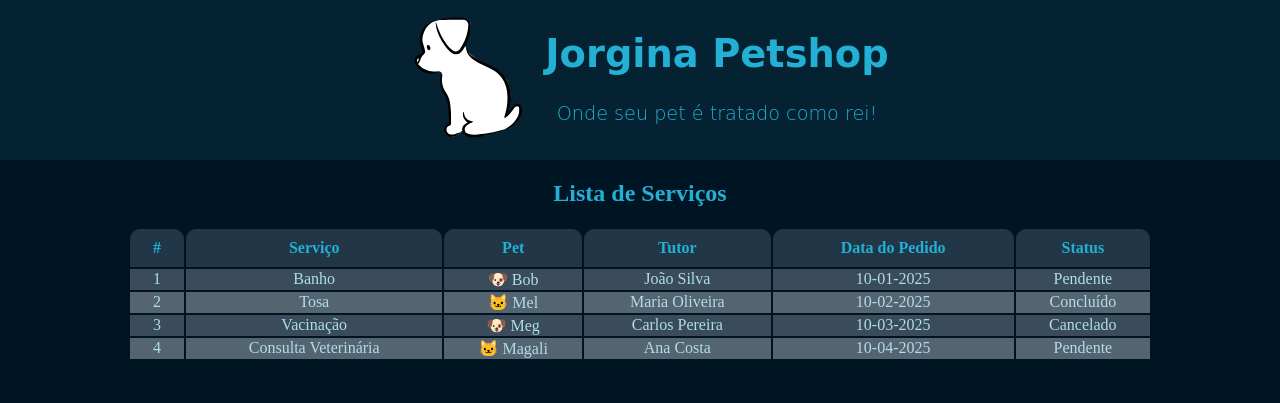
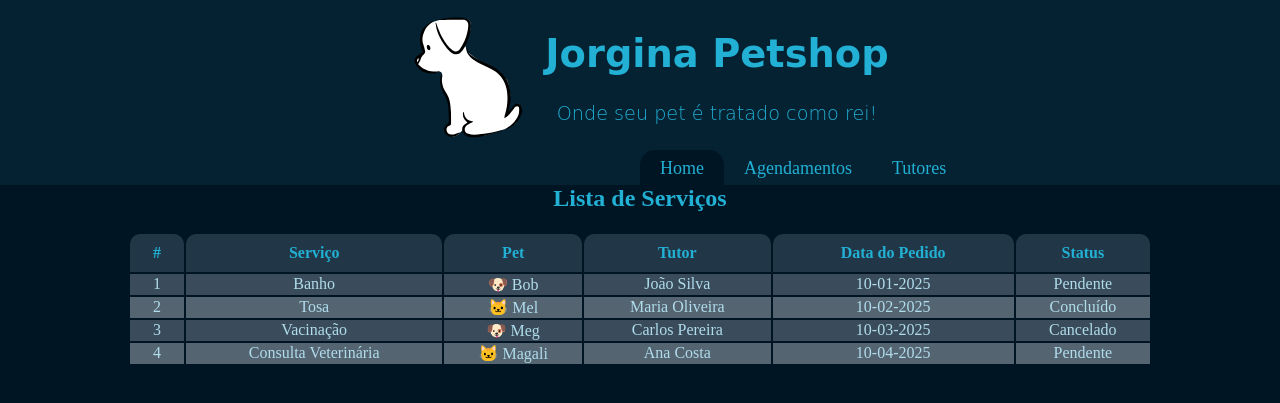
Before and after one commit to Ryushuke/CC-Petshop, a PHP site: page / in a window 1280 px wide. Shown: the top 403 px of the page. Run offline with PHP 8.4, Linux system fonts and the light colour scheme; some web fonts are replaced.

Commit message:
feature: Barra de navegação.

```diff
--- a/css/style.css
+++ b/css/style.css
@@ -96,6 +96,55 @@
 	height: 2em;
 }
 
+.navbar
+{
+	width: 100%;
+	background-color: var(--surface-tonal-a0);
+	float: left;
+	height: 35px;
+}
+
+.navbar ul
+{
+	list-style-type: none;
+	margin: 0 0 0 50%;
+	padding: 0;
+}
+
+.navbar ul li
+{
+	display: inline;
+	float: left;
+}
+
+.navbar ul li a
+{
+	display: block;
+	padding: 8px 20px;
+	color: var(--primary-a0);
+	text-decoration: none;
+	font-size: large;
+	border-radius: 15px 15px 0 0;
+}
+
+.navbar ul li a:hover
+{
+	background-color: var(--primary-a40);
+	color: var(--surface-a10);
+}
+
+.navbar a.active
+{
+	background-color: var(--surface-a0);
+	height: 35px;
+}
+
+.navbar a.active:hover
+{
+	background-color: var(--surface-a0);
+	color: var(--primary-a0);
+}
+
 body
 {
 	margin: 0;
--- a/view/header.php
+++ b/view/header.php
@@ -4,4 +4,7 @@
 		<h1>Jorgina Petshop</h1>
 		<p>Onde seu pet é tratado como rei!</p>
 	</span>
+	<?php
+	include_once "view/navbar.php";
+	?>
 </div>
--- /dev/null
+++ b/view/navbar.php
@@ -0,0 +1,7 @@
+<div class="navbar">
+	<ul>
+		<li><a href="index.php?nav=home" <?php if (!isset($_GET['nav']) || $_GET['nav'] === "home") echo "class='active'"; ?>>Home</a></li>
+		<li><a href="index.php?nav=agendamentos" <?php if (isset($_GET['nav']) && $_GET['nav'] === "agendamentos") echo "class='active'"; ?>>Agendamentos</a></li>
+		<li><a href="index.php?nav=tutores" <?php if (isset($_GET['nav']) && $_GET['nav'] === "tutores") echo "class='active'"; ?>>Tutores</a></li>
+	</ul>
+</div>
```
